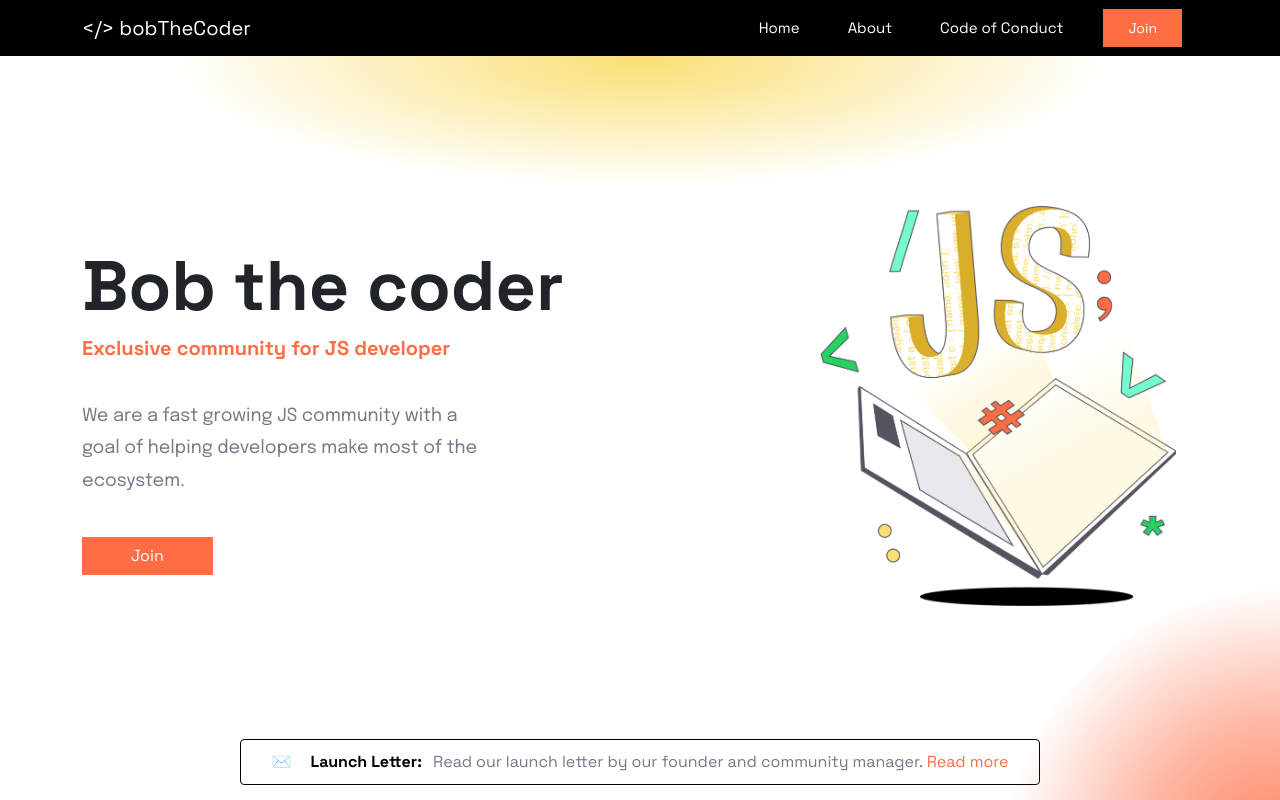
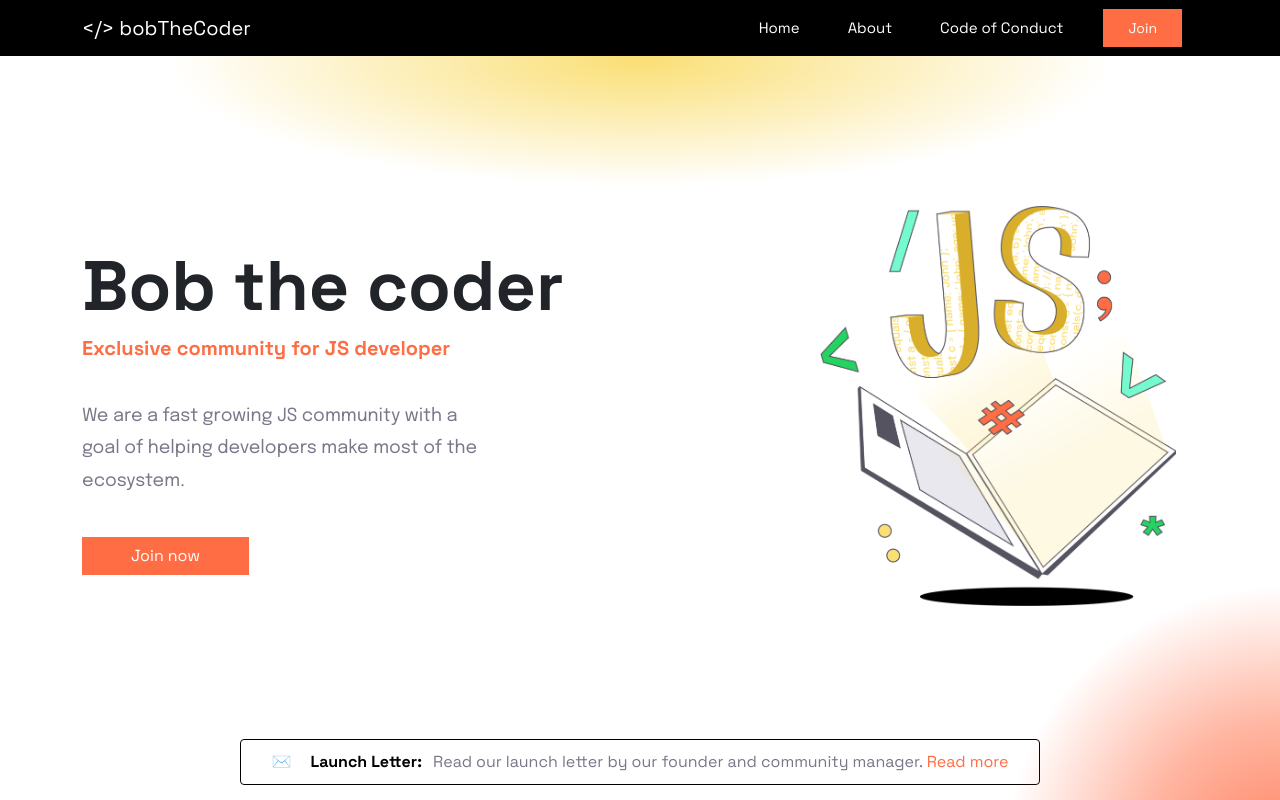
Before and after one commit to bob-the-coder-community/next-www, a Next.js app: page / in a window 1280 px wide. Shown: the top 800 px of the page. Built offline with nearby package versions, Linux system fonts and the light colour scheme.

Commit message:
feew changes

```diff
--- a/pages/index.tsx
+++ b/pages/index.tsx
@@ -49,7 +49,7 @@ class HomePage extends React.PureComponent<{}> {
 										We are a fast growing JS community with a goal of helping developers make most of the ecosystem.
 									</p>
 									<button className="btn btn-primary mt-4 px-5" onClick={this.openTelegram}>
-										Join
+										Join now
 									</button>
 								</div>
 								<div className="hero-rhc d-none d-md-block">
```
